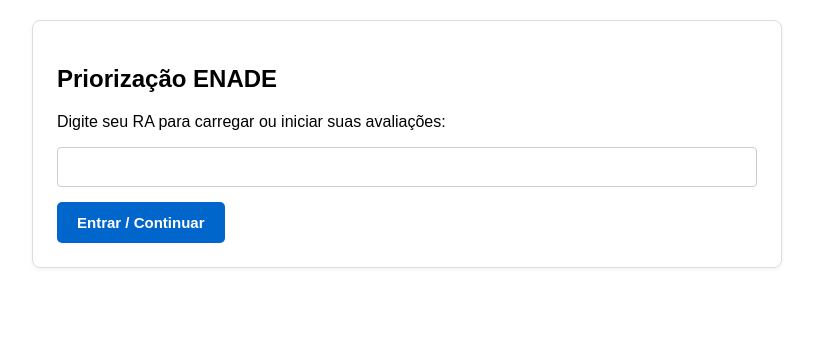
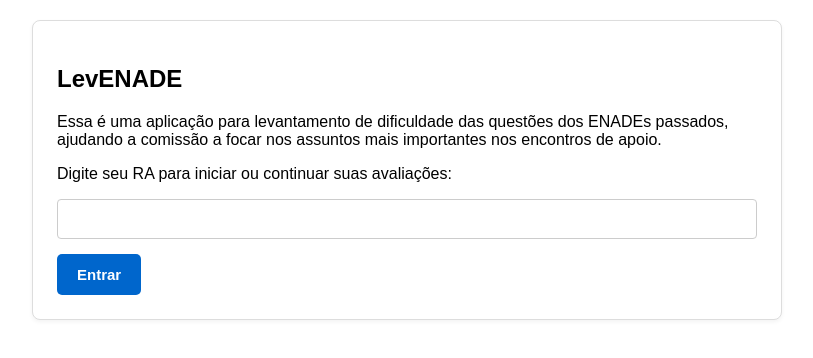
Before and after one commit to tiribsil/levenade, a React (Create React App) app: page / in a window 1280 px wide. Shown: the top 358 px of the page, without its empty margins (233-1046 px from the left). Built offline with nearby package versions, Linux system fonts and the light colour scheme.

Commit message:
update wording

```diff
--- a/public/index.html
+++ b/public/index.html
@@ -1,7 +1,7 @@
 <!DOCTYPE html>
 <html lang="pt-BR">
   <head>
-    <meta property="og:title" content="Priorização ENADE" />
+    <meta property="og:title" content="LevENADE" />
     <meta property="og:description" content="Avalie a dificuldade das questões para otimizarmos nossos encontros." />
     <meta property="og:type" content="website" />
     <meta charset="utf-8" />
--- a/src/App.js
+++ b/src/App.js
@@ -108,8 +108,9 @@
     return (
       <div style={styles.container}>
         <div style={styles.card}>
-          <h2>Priorização ENADE</h2>
-          <p>Digite seu RA para carregar ou iniciar suas avaliações:</p>
+          <h2>LevENADE</h2>
+          <p>Essa é uma aplicação para levantamento de dificuldade das questões dos ENADEs passados, ajudando a comissão a focar nos assuntos mais importantes nos encontros de apoio.</p>
+          <p>Digite seu RA para iniciar ou continuar suas avaliações:</p>
           <form onSubmit={entrarComRA}>
             <input
               type="text"
@@ -120,7 +121,7 @@
             />
             <br />
             <button type="submit" disabled={carregando} style={styles.btnPrimary}>
-              {carregando ? 'Buscando...' : 'Entrar / Continuar'}
+              {carregando ? 'Buscando...' : 'Entrar'}
             </button>
           </form>
         </div>
```
